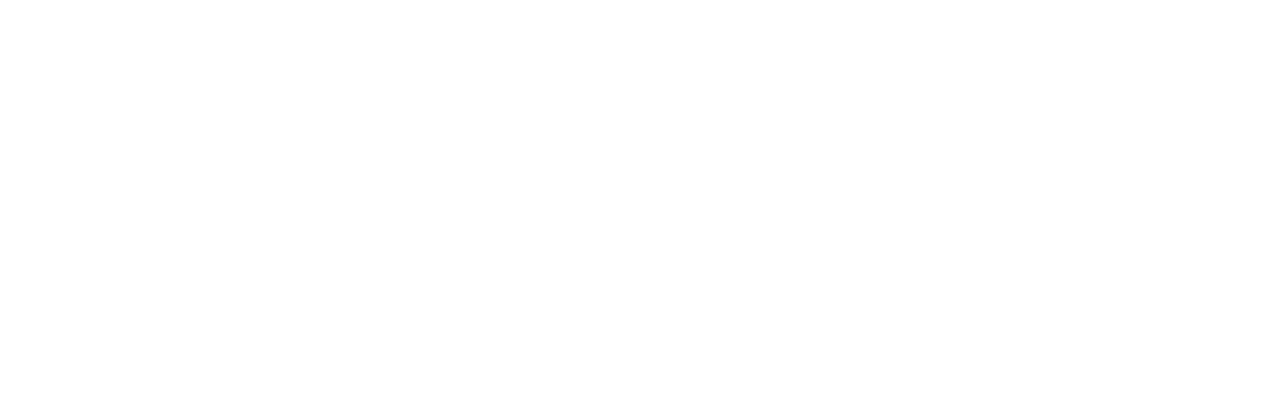
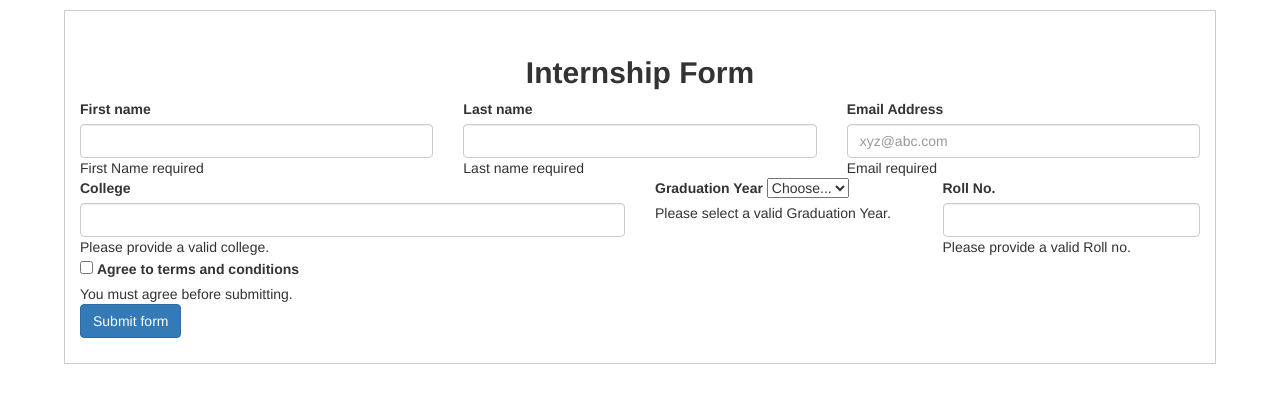
Before and after one commit to acciojob/bootstrap-form-easy-rupalisarcar, a website: page main.html in a window 1280 px wide. Drawn offline with nearby package versions, Linux system fonts and the light colour scheme.

Commit message:
created a submission

```diff
--- a/main.html
+++ b/main.html
@@ -3,13 +3,73 @@
 <html>
 
 <head>
+	<link rel="stylesheet" href="https://maxcdn.bootstrapcdn.com/bootstrap/3.4.1/css/bootstrap.min.css">
 	<link rel="stylesheet" href="styles.css">
 </head>
 
 <body>
 	<!-- the entire body must be written by student -->
+	<div class="form-input">
+		<h2>Internship Form</h2>
+		<form class="row g-3 needs-validation" novalidate>
+			<div class="col-md-4">
+				<label for="first-name-input" class="form-label">First name</label>
+				<input type="text" class="form-control" id="first-name-input" required>
+			    <div class="invalid-feedback">First Name required</div>
+			</div>
+			<div class="col-md-4">
+				<label for="last-name-input" class="form-label">Last name</label>
+				<input type="text" class="form-control" id="last-name-input" required>
+				<div class="invalid-feedback">Last name required</div>
+			</div>
+			<div class="col-md-4">
+				<label for="email-input" class="form-label">Email Address</label>
+				<!-- <div class="input-group has-validation"> -->
+					<input type="email" class="form-control" id="email-input" placeholder="xyz@abc.com" required>
+					<div class="invalid-feedback">Email required</div>
+			    <!-- </div> -->
+			</div>
+			<div class="col-md-6">
+			    <label for="college-input" class="form-label">College</label>
+			    <input type="text" class="form-control" id="college-input" required>
+			    <div class="invalid-feedback">Please provide a valid college.</div>
+			</div>
+			<div class="col-md-3">
+				<label for="validationYear" class="form-label">Graduation Year</label>
+				<select class="form-select" id="validationYear" required>
+					<option selected disabled value="">Choose...</option>
+					<option>2020</option>
+					<option>2021</option>
+					<option>2022</option>
+					<option>2023</option>
+				</select>
+				<div class="invalid-feedback"> Please select a valid Graduation Year.</div>
+			</div>
+			<div class="col-md-3">
+				<label for="roll-no-input" class="form-label">Roll No.</label>
+				<input type="text" class="form-control" id="roll-no-input" required>
+			    <div class="invalid-feedback"> Please provide a valid Roll no.</div>
+			</div>
+			<div class="col-md-12">
+				<div class="form-check">
+			      <input class="form-check-input" type="checkbox" value="" id="conditions-checkbox" required>
+			      <label class="form-check-label" for="conditions-checkbox">
+			        Agree to terms and conditions
+			      </label>
+			      <div class="invalid-feedback">
+					  You must agree before submitting.
+				  </div>
+			</div>
+		  </div>
+
+		<div class="col-md-12">
+		    <button class="btn btn-primary" type="submit">Submit form</button>
+		</div>
+	</form>
+	</div>
     <script type="text/javascript" src="./script.js">
 </script>
+<script src="https://maxcdn.bootstrapcdn.com/bootstrap/3.4.1/js/bootstrap.min.js"></script>
 
 </body>
 
--- a/script.js
+++ b/script.js
@@ -1 +1,18 @@
-//your code here
+(function () {
+  'use strict'
+
+  // Fetch all the forms we want to apply custom Bootstrap validation styles to
+  var forms = document.querySelectorAll('.needs-validation')
+
+  // Loop over them and prevent submission
+  Array.from(forms).forEach(form => {
+    form.addEventListener('submit', event => {
+      if (!form.checkValidity()) {
+        event.preventDefault()
+        event.stopPropagation()
+      }
+
+      form.classList.add('was-validated')
+    }, false)
+  })
+})()
--- a/styles.css
+++ b/styles.css
@@ -1,2 +1,18 @@
 
 /* Your CSS Code here. */
+*{
+	margin:0px;
+	padding:0px;
+	box-sizing:border-box;
+}
+
+.form-input{
+	width:90%;
+	margin:10px auto;
+	padding:25px 15px;
+	border: 1px solid #ccc;
+}
+.form-input h2{
+	text-align:center;
+	font-weight:600;
+}
```
